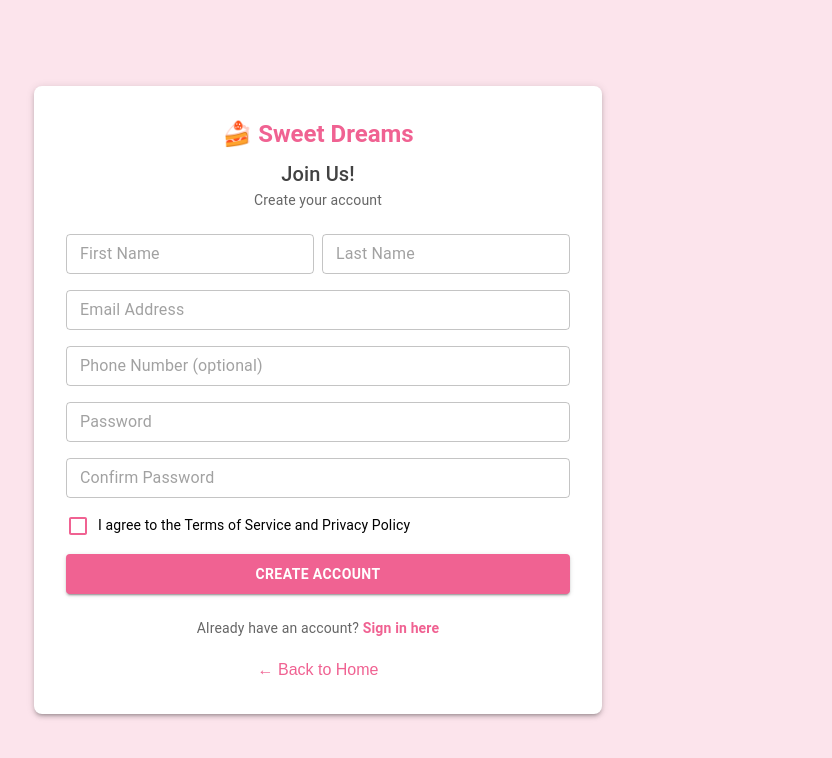
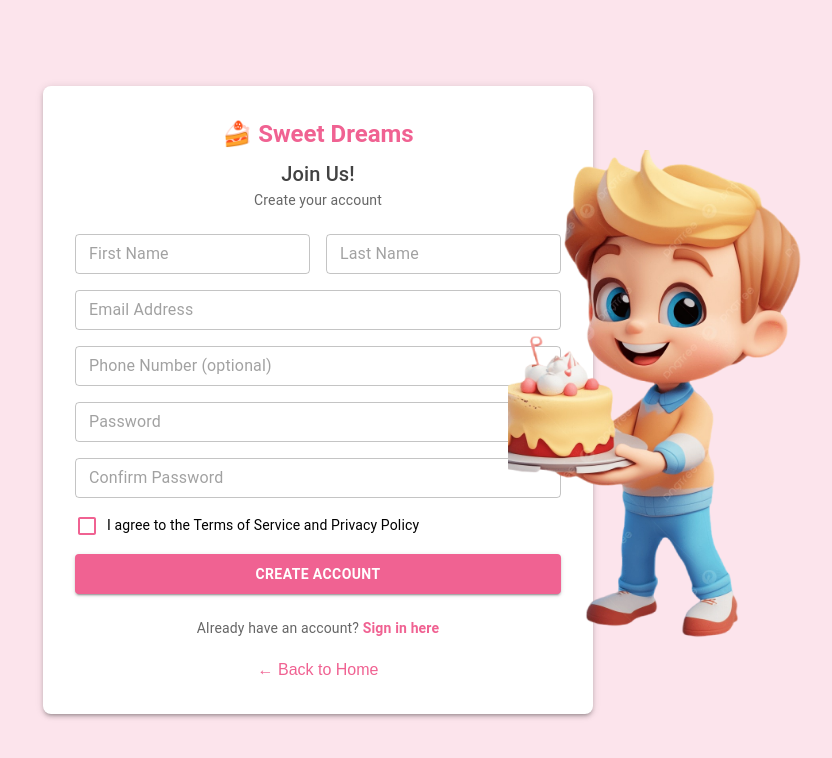
Before and after one commit to KavyaSH02/Cake-Shop, a Next.js app: page /signup in a window 1280 px wide. Shown: the top 758 px of the page, without its empty margins (322-1154 px from the left). Built offline with nearby package versions, Linux system fonts and the light colour scheme.

Commit message:
updated the login page and signup page

```diff
--- a/src/app/login/page.js
+++ b/src/app/login/page.js
@@ -1,11 +1,12 @@
 "use client";
 
 import { useState } from "react";
+import { useRouter } from "next/navigation";
 import Link from "next/link";
-import Image from "next/image";
 import { Box, Typography, TextField, Button, Checkbox, FormControlLabel } from "@mui/material";
 
 export default function Login() {
+  const router = useRouter();
   const [formData, setFormData] = useState({
     email: "",
     password: ""
@@ -46,7 +47,7 @@ export default function Login() {
     // Validate credentials
     if (formData.email === storedEmail && formData.password === storedPassword) {
       console.log("Login successful:", formData);
-      window.location.href = "/dashboard";
+      router.push("/dashboard");
     } else {
       alert("Invalid email or password!");
     }
--- a/src/app/signup/page.js
+++ b/src/app/signup/page.js
@@ -122,12 +122,11 @@ export default function Signup() {
         position: "relative"
       }}
     >
-      <Box sx={{ display: "flex", alignItems: "center", gap: 1 }}>
       <Box
         component="form"
         onSubmit={handleSubmit}
         sx={{
-            maxWidth: 700,
+          maxWidth: 550,
           width: "100%",
           bgcolor: "white",
           borderRadius: 2,
@@ -150,8 +149,7 @@ export default function Signup() {
           </Typography>
         </Box>
 
-          <Grid container spacing={1}>
-            <Grid item xs={6}>
+        <Box sx={{ display: "flex", gap: 2 }}>
           <TextField
             variant="outlined"
             name="firstName"
@@ -168,8 +166,6 @@ export default function Signup() {
               }
             }}
           />
-            </Grid>
-            <Grid item xs={6}>
           <TextField
             variant="outlined"
             name="lastName"
@@ -186,8 +182,7 @@ export default function Signup() {
               }
             }}
           />
-            </Grid>
-          </Grid>
+        </Box>
 
         <TextField
           variant="outlined"
@@ -297,7 +292,22 @@ export default function Signup() {
           </Link>
         </Box>
       </Box>
-      </Box>
+
+      <Box
+        component="img"
+        src="/ccc.jpg"
+        alt="Avatar"
+        sx={{
+          width: 300,
+          height: 500,
+          objectFit: "cover",
+          position: "absolute",
+          right: 150,
+          top: "50%",
+          transform: "translateY(-50%)",
+          display: { xs: "none", md: "block" }
+        }}
+      />
     </Box>
   );
 }
```
Lines whose indentation alone changed are shown as unchanged.
